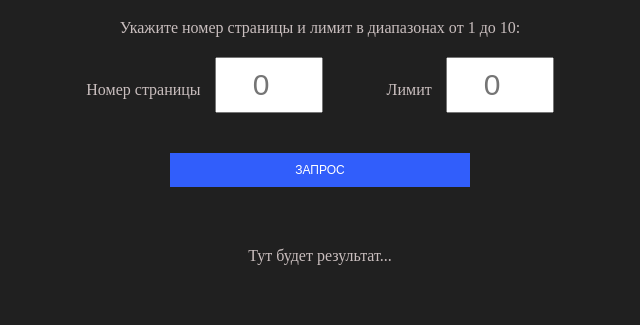
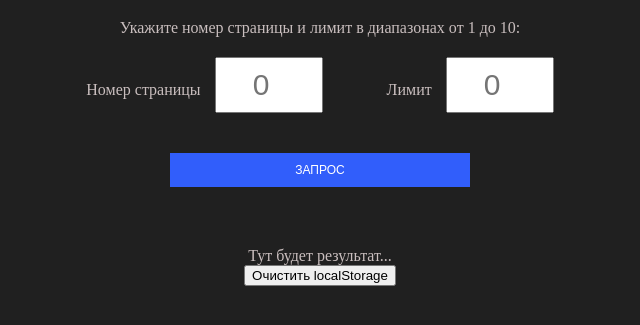
Before and after one commit to raf-sab/moduleC5_homework, a plain HTML site: page Задание 5/index.html in a window 1280 px wide. Shown: the part 79-404 px from the top of the page, without its empty margins (320-960 px from the left). Drawn offline with Linux system fonts and the light colour scheme.

Commit message:
Update index.html

```diff
--- a/Задание 5/index.html
+++ b/Задание 5/index.html
@@ -26,6 +26,10 @@
 
         <div class="result">Тут будет результат...</div>
 
+        <div>
+            <button class="clear-storage" type="submit">Очистить localStorage</button>
+        </div>
+
     </div>
 
     <!-- <script src="script.js"></script> -->
```
